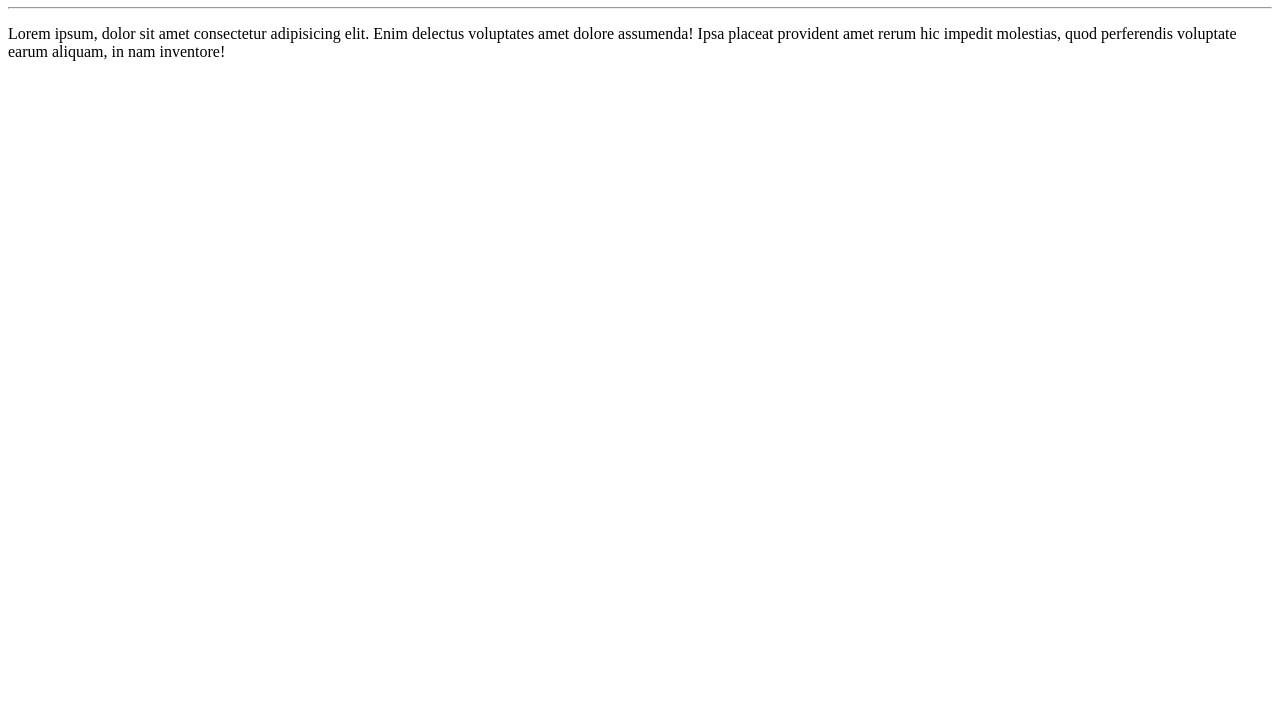
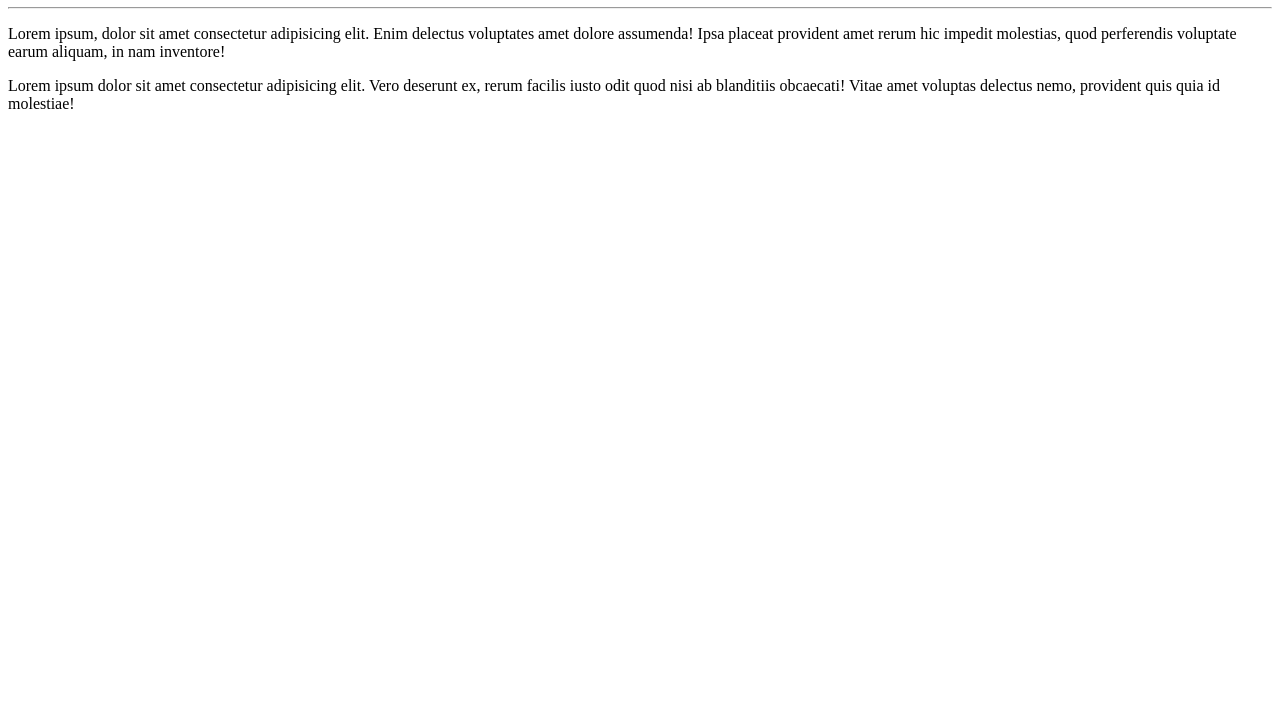
Before and after one commit to BrunoOsorio/Ola-Mundo, a plain HTML site: page site-exemplo/index.html in a window 1280 px wide. Shown: the part 73-800 px from the top of the page. Drawn offline with Linux system fonts and the light colour scheme.

Commit message:
adicionei mais um parágrafo

```diff
--- a/site-exemplo/index.html
+++ b/site-exemplo/index.html
@@ -9,5 +9,6 @@
     <h1>Olá, mundo!</h1>
     <hr>
     <p>Lorem ipsum, dolor sit amet consectetur adipisicing elit. Enim delectus voluptates amet dolore assumenda! Ipsa placeat provident amet rerum hic impedit molestias, quod perferendis voluptate earum aliquam, in nam inventore!</p>
+    <p>Lorem ipsum dolor sit amet consectetur adipisicing elit. Vero deserunt ex, rerum facilis iusto odit quod nisi ab blanditiis obcaecati! Vitae amet voluptas delectus nemo, provident quis quia id molestiae!</p>
 </body>
 </html>
```
